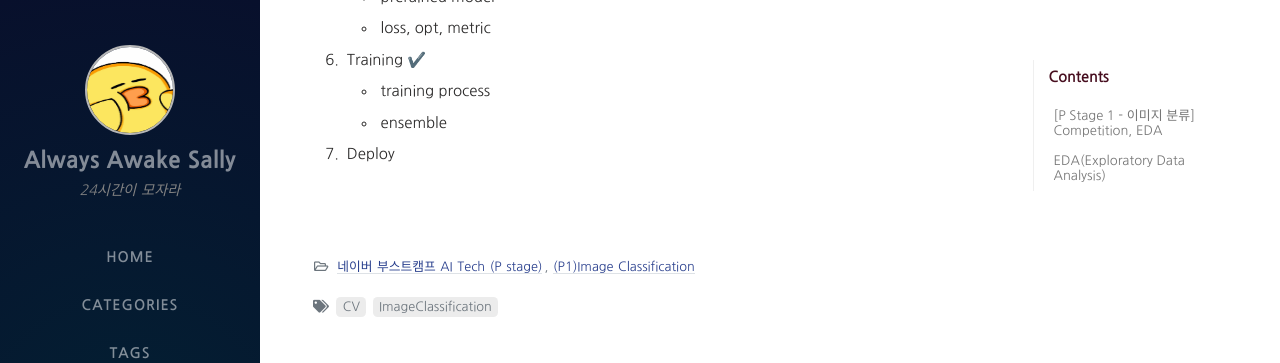
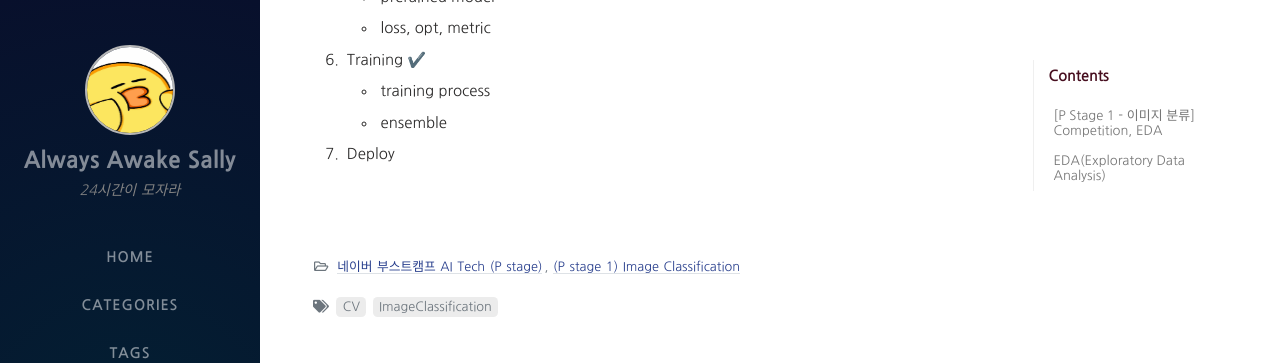
Before and after one commit to bsm8734/bsm8734.github.io, a Jekyll site: the page built from _posts/NAVER_BoostCamp_AI_Tech_P_Stage/Stage1_ImageClassification/2021-03-29-bc-stage1-d002-lecture.md, in a window 1280 px wide and 900 px high, scrolled down 2672 px. Shown: the top 363 px of the window. Built offline with Jekyll 4.4.1, drawn with Linux system fonts in a browser that asks for light colours; nearby versions of some CDN libraries; comment, search, counter and statistics services are not loaded.

Commit message:
Change folder name

```diff
--- a/_posts/NAVER_BoostCamp_AI_Tech_P_Stage/Stage1_ImageClassification/2021-03-29-bc-stage1-d002-lecture.md
+++ b/_posts/NAVER_BoostCamp_AI_Tech_P_Stage/Stage1_ImageClassification/2021-03-29-bc-stage1-d002-lecture.md
@@ -1,7 +1,7 @@
 ---
 title: "[부스트캠프 AI Tech / P Stage1] Lecture1 - competition?"
 data: 2021-03-29 20:30:00 +0800
-categories: [네이버 부스트캠프 AI Tech (P stage), (P1)Image Classification]
+categories: [네이버 부스트캠프 AI Tech (P stage), (P stage 1) Image Classification]
 tags: [CV, ImageClassification]
 ---
 
```
Also changed, not shown: _posts/prefix_info.md (+1 -1 lines).
